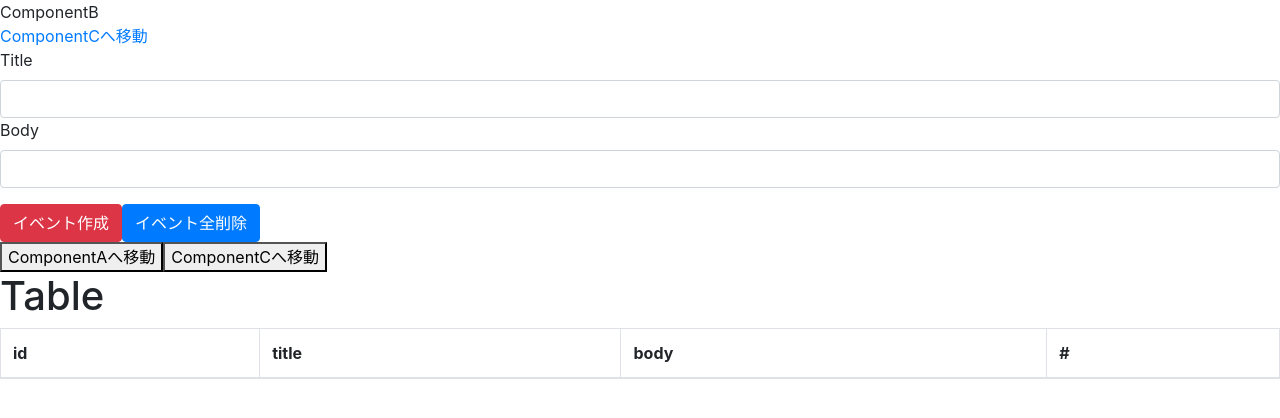
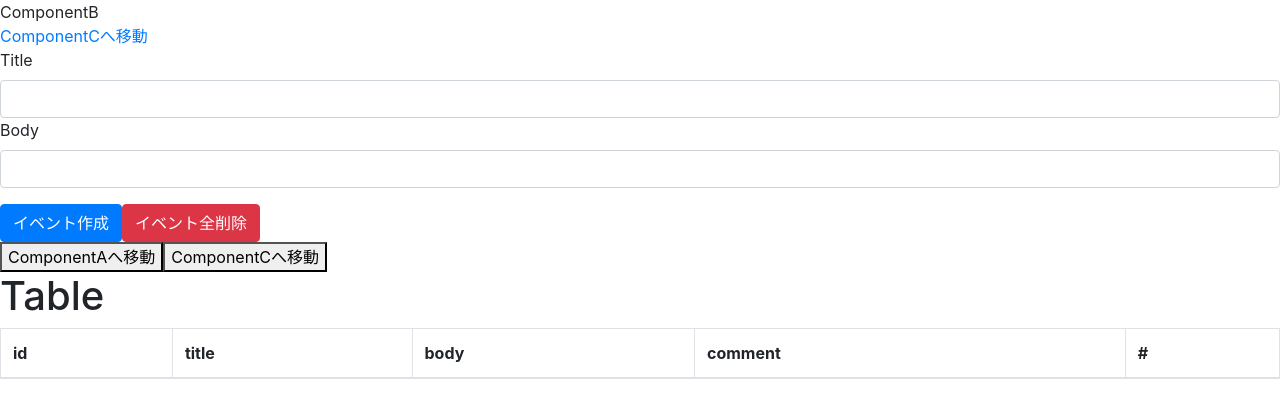
Before and after one commit to cheseryon050822/react-app-no2, a React (Create React App) app in the folder my-app/: page /ComponentB in a window 1280 px wide. Shown: the top 418 px of the page. Built offline with nearby package versions, Linux system fonts and the light colour scheme.

Commit message:
Robert E O　speedwagon

```diff
--- a/my-app/src/Components/ComponentA.js
+++ b/my-app/src/Components/ComponentA.js
@@ -3,7 +3,7 @@ import {BrowserRouter as Router,Switch,useHistory} from 'react-router-dom';
 import axios from 'axios'
 
 const ComponentA = () => {
-  const [count,setCount]=useState(0)
+  const [count]=useState(0)
   const history= useHistory()
   const ComponentB = () => {
       history.push("/ComponentB")
--- a/my-app/src/Components/ComponentB.js
+++ b/my-app/src/Components/ComponentB.js
@@ -4,8 +4,6 @@ import {ADD_EVENT, DELETE_ALL_EVENT}from '../actions/index';
 import reducer from '../reducer/index';
 import {Button,Form,Table}from 'react-bootstrap';
 import 'bootstrap/dist/css/bootstrap.min.css';
-
-
 const ComponentB = () =>{
     const [state,dispatch]=useReducer(reducer,[]);
     const [title,setTitle]=useState('');
@@ -21,7 +19,6 @@ const ComponentB = () =>{
         setTitle('');
         setBody('');
     };
-
     const FukuokaDaieiHowks = (f)=>{
         f.preventDefault();
         dispatch({
@@ -32,16 +29,12 @@ const ComponentB = () =>{
         setTitle('');
         setBody('');
     };
-
-
     const joumon = () => {
     ("/")
         }
     const  heian= () => {
     ("/ComponentC")
     }
-
-
     return(
         <div>
             <div>ComponentB</div>
@@ -49,7 +42,7 @@ const ComponentB = () =>{
        <Form>
         <Form.Group control="fromBasicPassword">
         <Form.Label>Title</Form.Label>
-            <Form.Control
+        <Form.Control
                 type="text"
                 pleceholder="title"
                 value={title}
@@ -61,13 +54,13 @@ const ComponentB = () =>{
                 value={body}
                 onChange={(e)=>setBody(e.target.value)} />
         </Form.Group>
-        <Button variant="danger" onClick={handleClick}>
+        <Button variant="primary" onClick={handleClick}>
             イベント作成
         </Button>
-        <Button variant="primary" onClick={FukuokaDaieiHowks}>
+        <Button variant="danger"onClick={FukuokaDaieiHowks}>
             イベント全削除
         </Button>
-        </Form>
+    </Form>
 
 
 
@@ -76,12 +69,14 @@ const ComponentB = () =>{
       <button onClick={heian}>ComponentCへ移動</button>
         </div>
         <h1>Table</h1>
+
         <Table striped bordered hover>
             <thead>
                 <tr>
                     <th>id</th>
                     <th>title</th>
                     <th>body</th>
+                    <th>comment</th>
                     <th>#</th>
                 </tr>
             </thead>
@@ -92,6 +87,7 @@ const ComponentB = () =>{
                             <td>{data.id}</td>
                             <td>{data.body}</td>
                             <td>{data.title}</td>
+                            <td>{data.comment}</td>
                             <td>
                              <Button variant="danger">削除</Button>
                             </td>
--- a/my-app/src/reducer/index.js
+++ b/my-app/src/reducer/index.js
@@ -8,10 +8,7 @@ const reducer = (state=[],action)=>{
         console.log(id)
         return [...state,{id,...event}];
     case DELETE_ALL_EVENT:
-        const Nankai={title:action.title,body:action.title};
-        const di = state.length  -
-        console.log(di)
-        return [...state,{di,...Nankai}];
+        return []
     default:
         return state;
 
```
